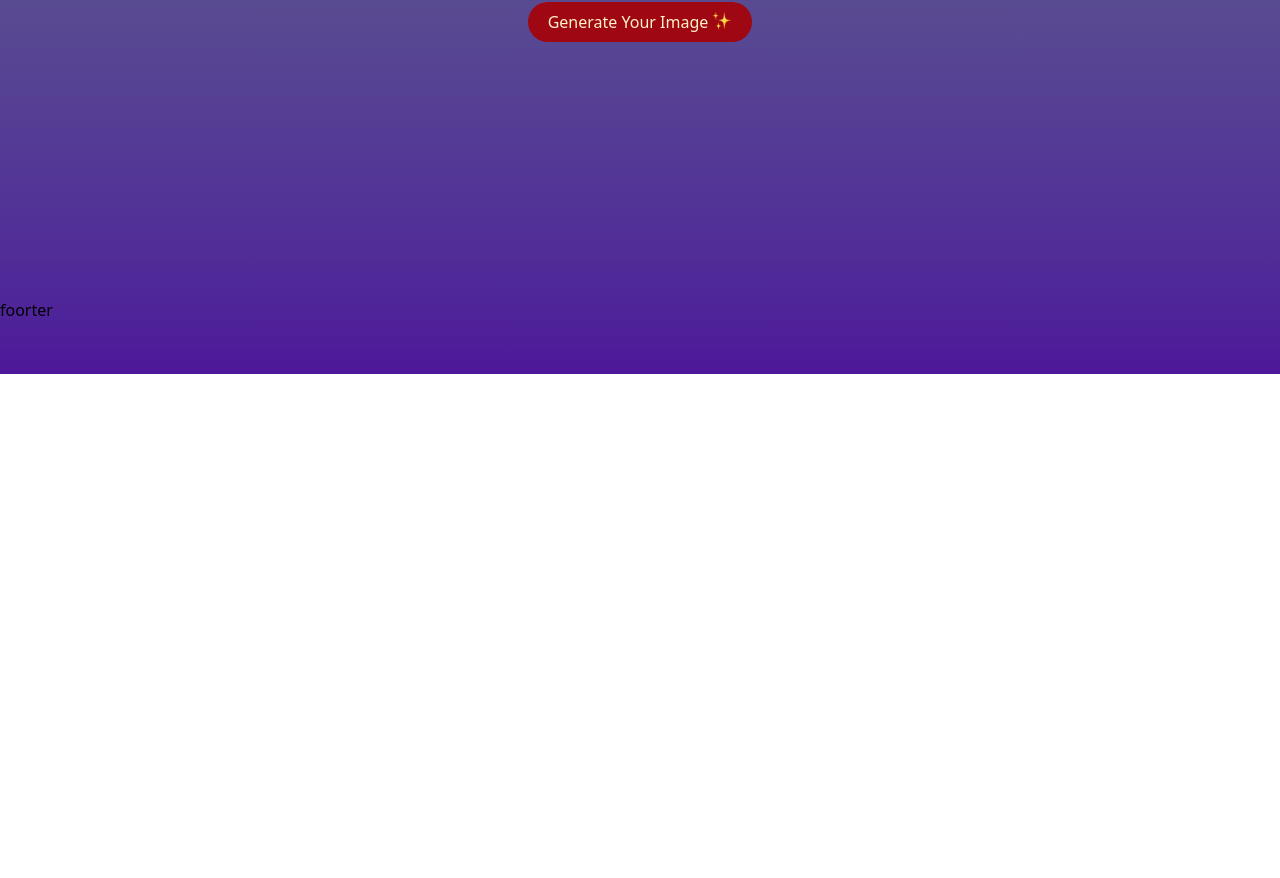
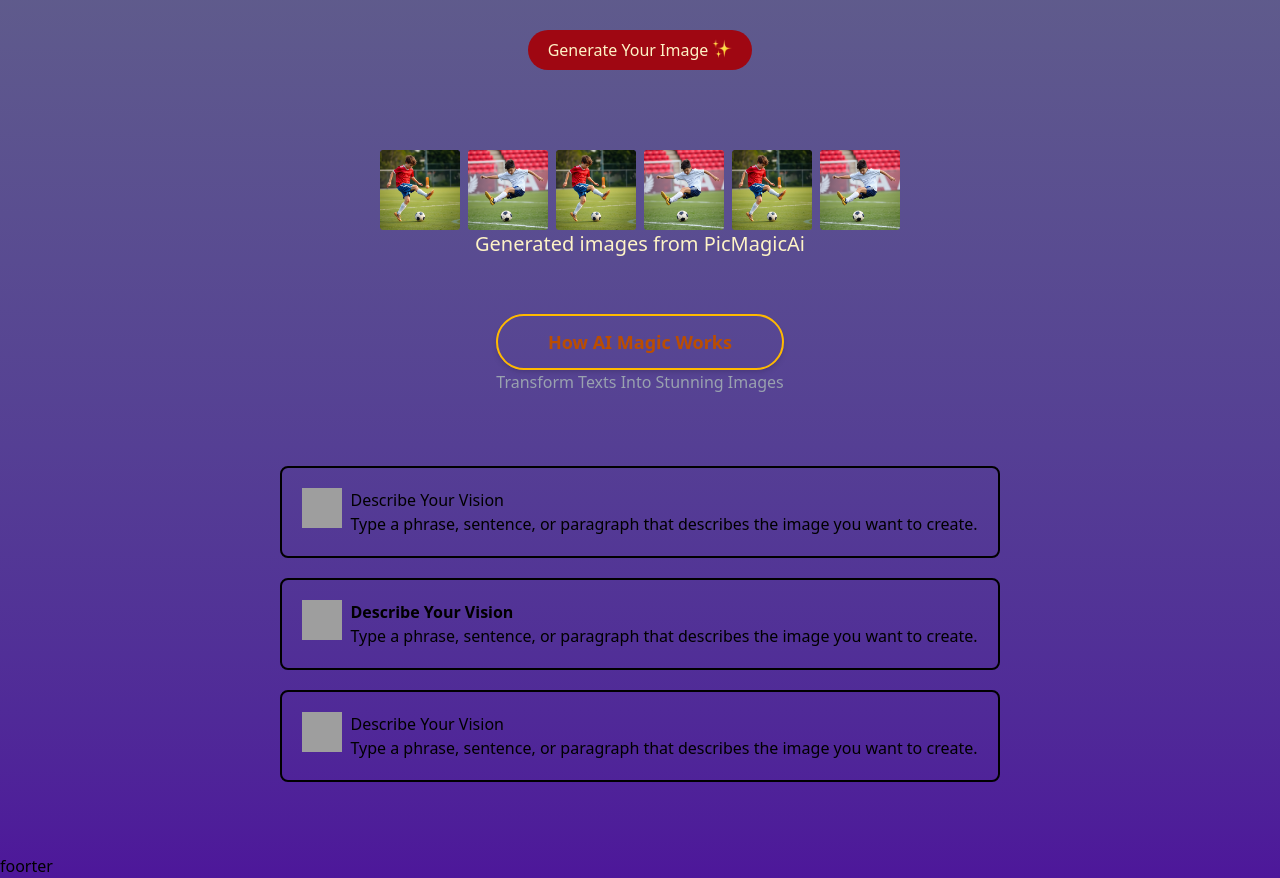
Before and after one commit to Anant123n/text-ai-image, a React (Vite) app in the folder client/: page / in a window 1280 px wide. Shown: the part 426-1304 px from the top of the page. Before the commit the page ends 800 px from the top, so only its background shows below. Built offline with nearby package versions, Linux system fonts and the light colour scheme; grey boxes are pictures that could not be loaded.

Commit message:
home oage update

```diff
--- a/client/src/components/Header.jsx
+++ b/client/src/components/Header.jsx
@@ -11,7 +11,7 @@ const Header = () => {
       transition={{ duration: 0.7 }}
     >
       <motion.div
-        className='flex border-2 border-gray-600 rounded-full px-4 py-1 my-10 bg-amber-100 text-gray-600 hover:bg-amber-200 hover:text-gray-700 transition-colors duration-200'
+        className='flex border-2 border-gray-600 rounded-full px-6 py-2 my-10 bg-amber-100 text-gray-600 hover:bg-amber-200 hover:text-gray-700 transition-colors duration-200'
         initial={{ scale: 0.8, opacity: 0 }}
         animate={{ scale: 1, opacity: 1 }}
         transition={{ duration: 0.5, delay: 0.2 }}
@@ -38,7 +38,7 @@ const Header = () => {
       </motion.div>
 
       <motion.button
-        className='flex gap-1 rounded-full py-2 px-5 border-0 my-5 bg-red-800 text-amber-100  hover:text-lg hover:scale-105 transition-all duration-200'
+        className='flex gap-1 rounded-full py-2 px-5 border-0 my-10 bg-red-800 text-amber-100  hover:text-lg hover:scale-105 transition-all duration-200'
         whileHover={{ scale: 1.08 }}
         whileTap={{ scale: 0.95 }}
         initial={{ opacity: 0, y: 10 }}
@@ -48,6 +48,51 @@ const Header = () => {
         Generate Your Image <img src={assets.star_group} alt="" className='w-5 h-5' />
       </motion.button>
 
+      <div className='my-10'>
+        {Array(6).fill().map((item,index)=>(
+          <img src={index%2==0 ? assets.sample_img_1: assets.sample_img_2} alt="" key={index} className='inline-block w-20 h-20 mx-1'/>
+        ))}
+         <div className='text-xl text-amber-100 text-center'>Generated images from PicMagicAi</div>
+      </div>
+
+      <div className='m-4'>
+        <div className="rounded-full border-2 border-amber-400 px-6 py-3 text-lg font-semibold text-amber-700 shadow-md transition-all duration-200 hover:scale-105 cursor-pointer text-center ">
+          How AI Magic Works
+        </div>
+        <div className='text-gray-400'>Transform Texts Into Stunning Images</div>
+      </div>
+
+      <div className='w-auto h-auto my-10 flex flex-col gap-5 items-center justify-center  p-4'>
+
+        <div className='flex border-2 p-5 gap-2 rounded-lg'>
+          <img src='client/src/assets/step_icon_1.svg' alt="" className='h-10 w-10' />
+          <div className='flex flex-col justify-center  '>
+            <div>Describe Your Vision</div>
+            <div>Type a phrase, sentence, or paragraph that describes the image you want to create.</div>
+          </div>
+        </div>
+
+        <div className='flex border-2 p-5 gap-2 rounded-lg'>
+          <img src='client/src/assets/step_icon_1.svg' alt="" className='h-10 w-10' />
+          <div className='flex flex-col justify-center  '>
+            <div className='font-semibold'>Describe Your Vision</div>
+            <div className=''>Type a phrase, sentence, or paragraph that describes the image you want to create.</div>
+          </div>
+        </div>
+
+        <div className='flex border-2 p-5 gap-2 rounded-lg'>
+          <img src='client/src/assets/step_icon_1.svg' alt="" className='h-10 w-10' />
+          <div className='flex flex-col justify-center  '>
+            <div>Describe Your Vision</div>
+            <div>Type a phrase, sentence, or paragraph that describes the image you want to create.</div>
+          </div>
+        </div>
+
+
+      </div>
+
+
+
 
     </motion.div>
   )
--- a/client/src/pages/Home.jsx
+++ b/client/src/pages/Home.jsx
@@ -3,7 +3,7 @@ import Header from '../components/Header'
 
 const Home = () => {
   return (
-    <div className=' w-full h-[82vh]'>
+    <div className=' w-full h-full'>
       <Header/>
     </div>
   )
```
